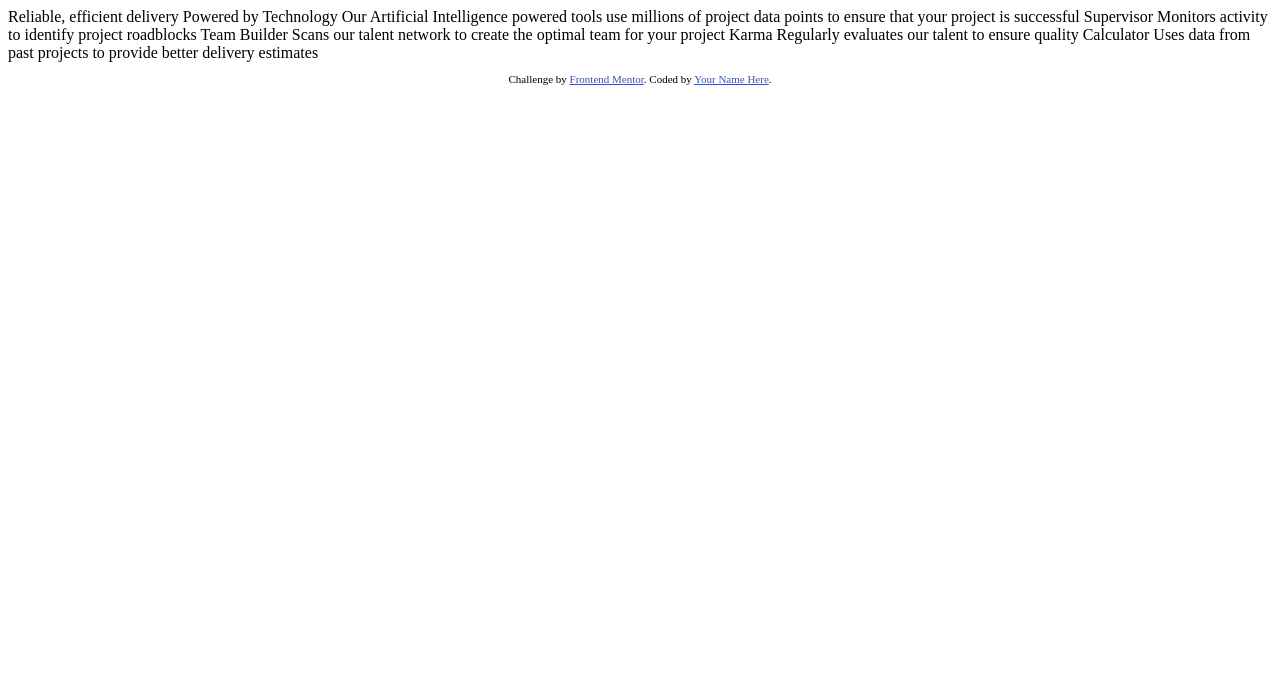
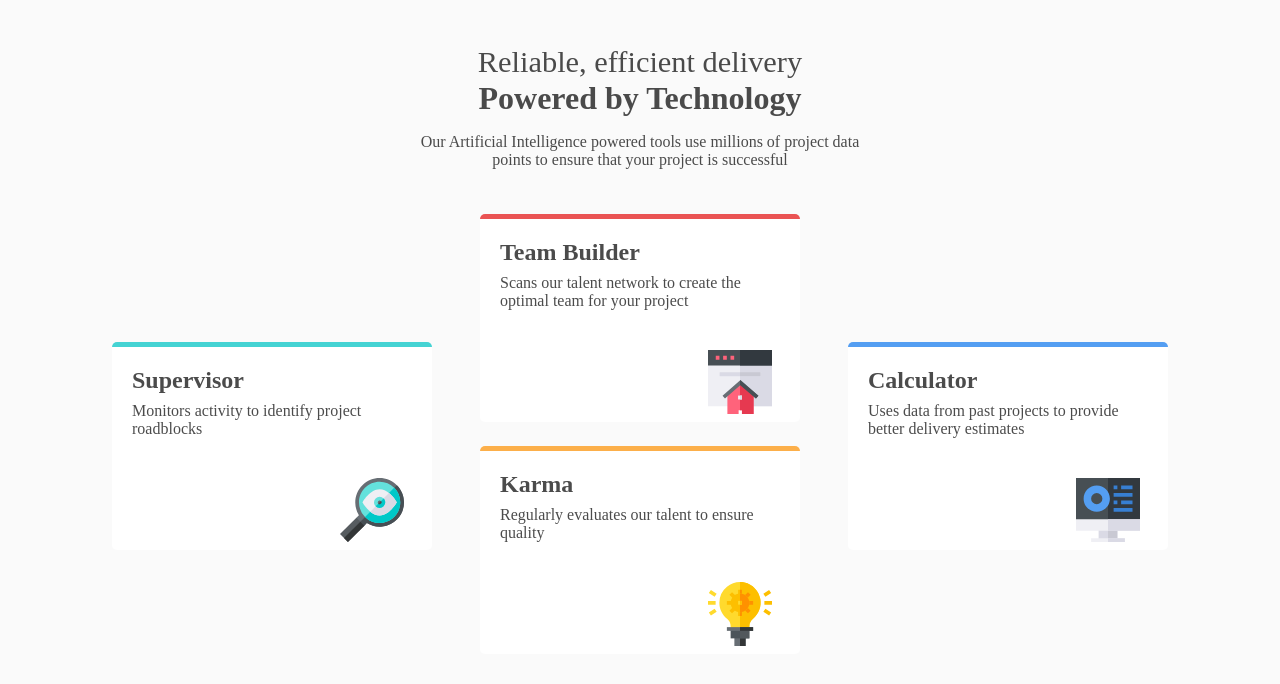
Before and after one commit to meliodas-png/Four-card-feature-section, a plain HTML site: page index.html in a window 1280 px wide. Drawn offline with Linux system fonts and the light colour scheme.

Commit message:
Finished all coding aside border and font

```diff
--- a/index.html
+++ b/index.html
@@ -1,45 +1,62 @@
 <!DOCTYPE html>
 <html lang="en">
+
 <head>
   <meta charset="UTF-8">
-  <meta name="viewport" content="width=device-width, initial-scale=1.0"> <!-- displays site properly based on user's device -->
+  <meta name="viewport" content="width=device-width, initial-scale=1.0">
+  <!-- displays site properly based on user's device -->
 
   <link rel="icon" type="image/png" sizes="32x32" href="./images/favicon-32x32.png">
-
+  <link rel="stylesheet" href="style.css">
   <title>Frontend Mentor | Four card feature section</title>
 
-  <!-- Feel free to remove these styles or customise in your own stylesheet 👍 -->
-  <style>
-    .attribution { font-size: 11px; text-align: center; }
-    .attribution a { color: hsl(228, 45%, 44%); }
-  </style>
 </head>
+
 <body>
 
-  Reliable, efficient delivery
-  Powered by Technology
+  <main>
+    <div class="header">
+      <span>
+        Reliable, efficient delivery
+      </span>
+      <h1>
+        Powered by Technology
+      </h1>
+      <p>
+        Our Artificial Intelligence powered tools use millions of project data points
+        to ensure that your project is successful
+      </p>
+    </div>
+    <div class="information">
 
-  Our Artificial Intelligence powered tools use millions of project data points
-  to ensure that your project is successful
+      <div class="supervisor block">
+        <div class="line"></div>
+        <h2>Supervisor</h2>
+        <p>Monitors activity to identify project roadblocks</p>
+        <img src="images/icon-supervisor.svg" alt="supervisor">
+      </div>
+      <div class="mid-section">
+        <div class="team-builder block">
+          <div class="line"></div>
+          <h2>Team Builder</h2>
+          <p>Scans our talent network to create the optimal team for your project</p>
+          <img src="images/icon-team-builder.svg" alt="team-builder">
+        </div>
+        <div class="karma block">
+          <div class="line"></div>
+          <h2>Karma</h2>
+          <p>Regularly evaluates our talent to ensure quality</p>
+          <img src="images/icon-karma.svg" alt="karma">
+        </div>
+      </div>
+      <div class="calculator block">
+        <div class="line"></div>
+        <h2>Calculator</h2>
+        <p>Uses data from past projects to provide better delivery estimates</p>
+        <img src="images/icon-calculator.svg" alt="calculator">
+      </div>
+    </div>
+  </main>
+</body>
 
-  Supervisor
-  Monitors activity to identify project roadblocks
-
-  Team Builder
-  Scans our talent network to create the optimal team for your project
-
-  Karma
-  Regularly evaluates our talent to ensure quality
-
-  Calculator
-  Uses data from past projects to provide better delivery estimates
-
-
-  <footer>
-    <p class="attribution">
-      Challenge by <a href="https://www.frontendmentor.io?ref=challenge" target="_blank">Frontend Mentor</a>.
-      Coded by <a href="#">Your Name Here</a>.
-    </p>
-  </footer>
-</body>
 </html>
--- /dev/null
+++ b/style.css
@@ -0,0 +1,122 @@
+* {
+    padding: 0;
+    margin: 0;
+    box-sizing: border-box;
+}
+
+body {
+    display: flex;
+    justify-content: center;
+    background-color: hsl(0, 0%, 98%);
+}
+
+main {
+    display: flex;
+    flex-wrap: wrap;
+    justify-content: center;
+    flex-direction: column;
+}
+
+.header {
+    width: 40rem;
+    text-align: center;
+    margin-block: 2.8rem;
+    margin-inline: auto;
+}
+
+.header p {
+    width: 28rem;
+    margin-inline: auto;
+}
+
+.header span {
+    font-size: 1.9rem;
+}
+
+.header h1 {
+    margin-bottom: 1rem;
+}
+
+.block {
+    background-color: hsl(0, 0%, 100%);
+    border-radius: 5px;
+    width: 20rem;
+    height: 13rem;
+    margin: 0 1.5rem 1.5rem 1.5rem;
+    padding: 1.25rem;
+}
+
+.information {
+    display: grid;
+    grid-template-columns: repeat(3, 1fr);
+}
+
+.supervisor,
+.calculator {
+    margin-block: auto;
+}
+
+h2 {
+    margin-bottom: 8px;
+}
+
+img {
+    position: relative;
+    top: 2.5rem;
+    left: 13rem;
+    height: 4rem;
+    width: 4rem;
+}
+
+.line {
+    height: 5px;
+    position: relative;
+    bottom: 1.2rem;
+    right: 1.25rem;
+    border-radius: 5px 5px 0 0;
+    width: 20rem;
+}
+
+.team-builder .line {
+    background-color: hsl(0, 78%, 62%);
+}
+
+.supervisor .line {
+    background-color: hsl(180, 62%, 55%);
+}
+
+.karma .line {
+    background-color: hsl(34, 97%, 64%);
+}
+
+.calculator .line {
+    background-color: hsl(212, 86%, 64%);
+}
+
+p,
+h1,
+h2,
+span {
+    opacity: 0.7;
+}
+
+@media (max-width: 450px) {
+    .information {
+        display: block;
+        position: relative;
+    }
+
+    .block, .header {
+        margin-inline: auto;
+        position: relative;
+        left: 8rem;
+    }
+
+    .header p {
+        width: 70vw;
+    }
+
+    .supervisor {
+        margin-bottom: 1.5rem;
+    }
+}
```
